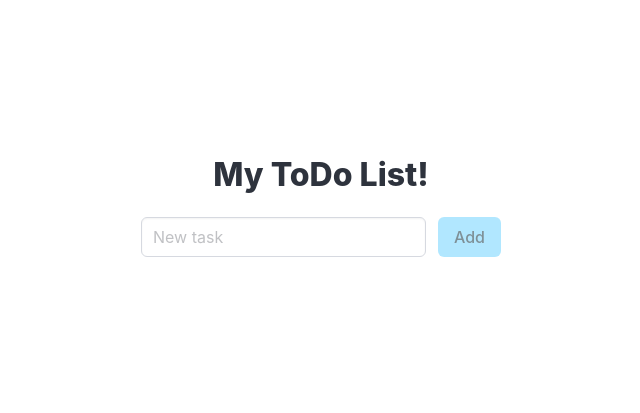
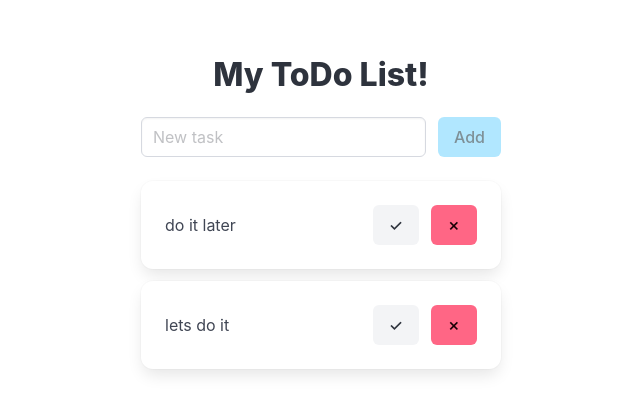
Before and after one commit to Trifonix/myTodoList, a Vue app: page / in a window 1280 px wide. Shown: the part 181-594 px from the top of the page, without its empty margins (119-759 px from the left). Built offline with nearby package versions, Linux system fonts and the light colour scheme.

Commit message:
add cards remove logic

```diff
--- a/src/App.vue
+++ b/src/App.vue
@@ -25,7 +25,12 @@
             <div class="column">{{ todo.content }}</div>
             <div class="column is-5 has-text-right">
               <button class="button is-light">&check;</button>
-              <button class="button is-danger ml-3">&cross;</button>
+              <button
+                @click="deleteTodo(todo.id)"
+                class="button is-danger ml-3"
+              >
+                &cross;
+              </button>
             </div>
           </div>
         </div>
@@ -40,16 +45,16 @@ import { ref } from "vue";
 import { v4 as uuidv4 } from "uuid";
 /* todo data */
 const todos = ref([
-  // {
-  //   id: "id1",
-  //   content: "do it later",
-  //   done: false,
-  // },
-  // {
-  //   id: "id2",
-  //   content: "lets do it",
-  //   done: false,
-  // },
+  {
+    id: "id1",
+    content: "do it later",
+    done: false,
+  },
+  {
+    id: "id2",
+    content: "lets do it",
+    done: false,
+  },
 ]);
 /* todo add */
 const newTodoContent = ref("");
@@ -62,6 +67,10 @@ const addTodo = () => {
   todos.value.unshift(newTodo);
   newTodoContent.value = "";
 };
+/* todo delete */
+const deleteTodo = (id) => {
+  todos.value = todos.value.filter((todo) => todo.id !== id);
+};
 </script>
 
 <style>
```
